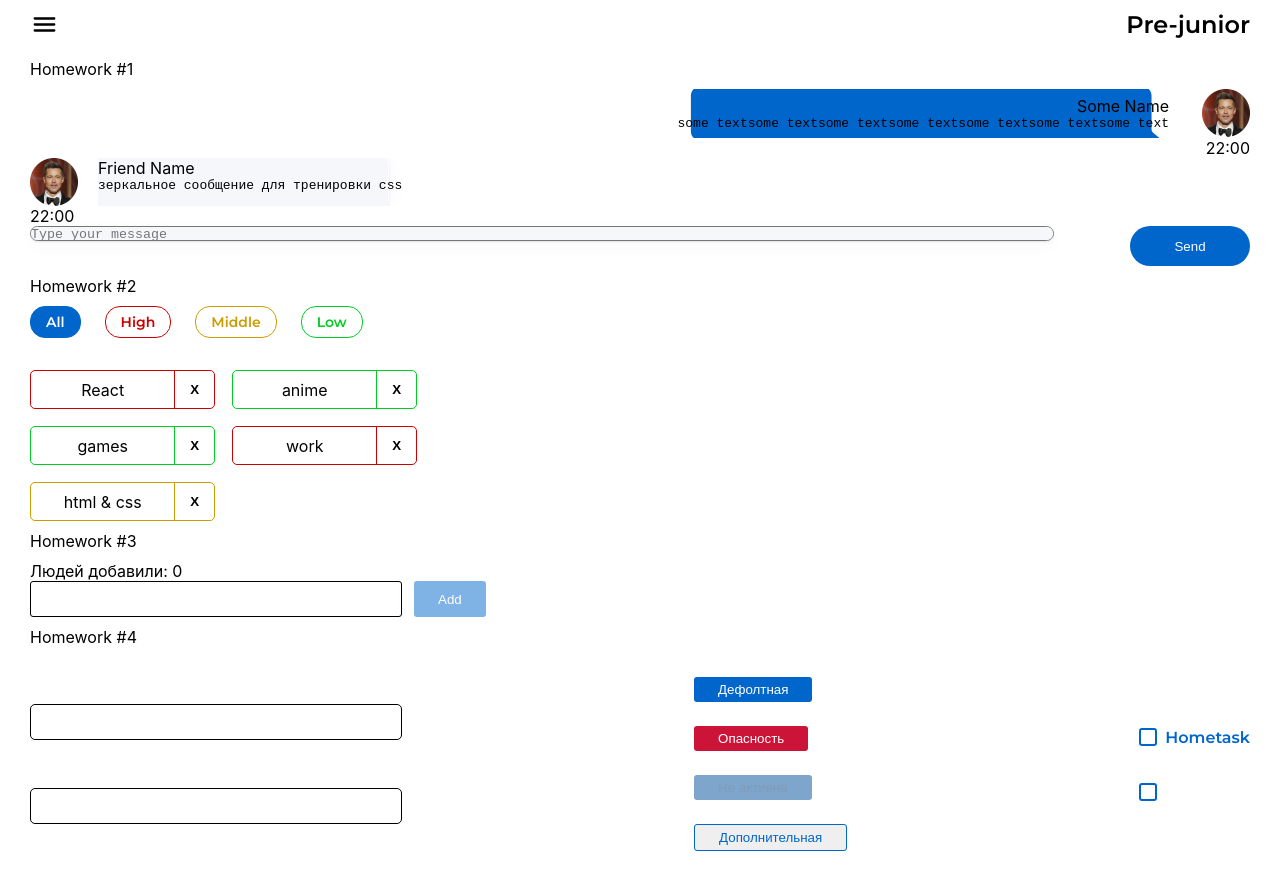
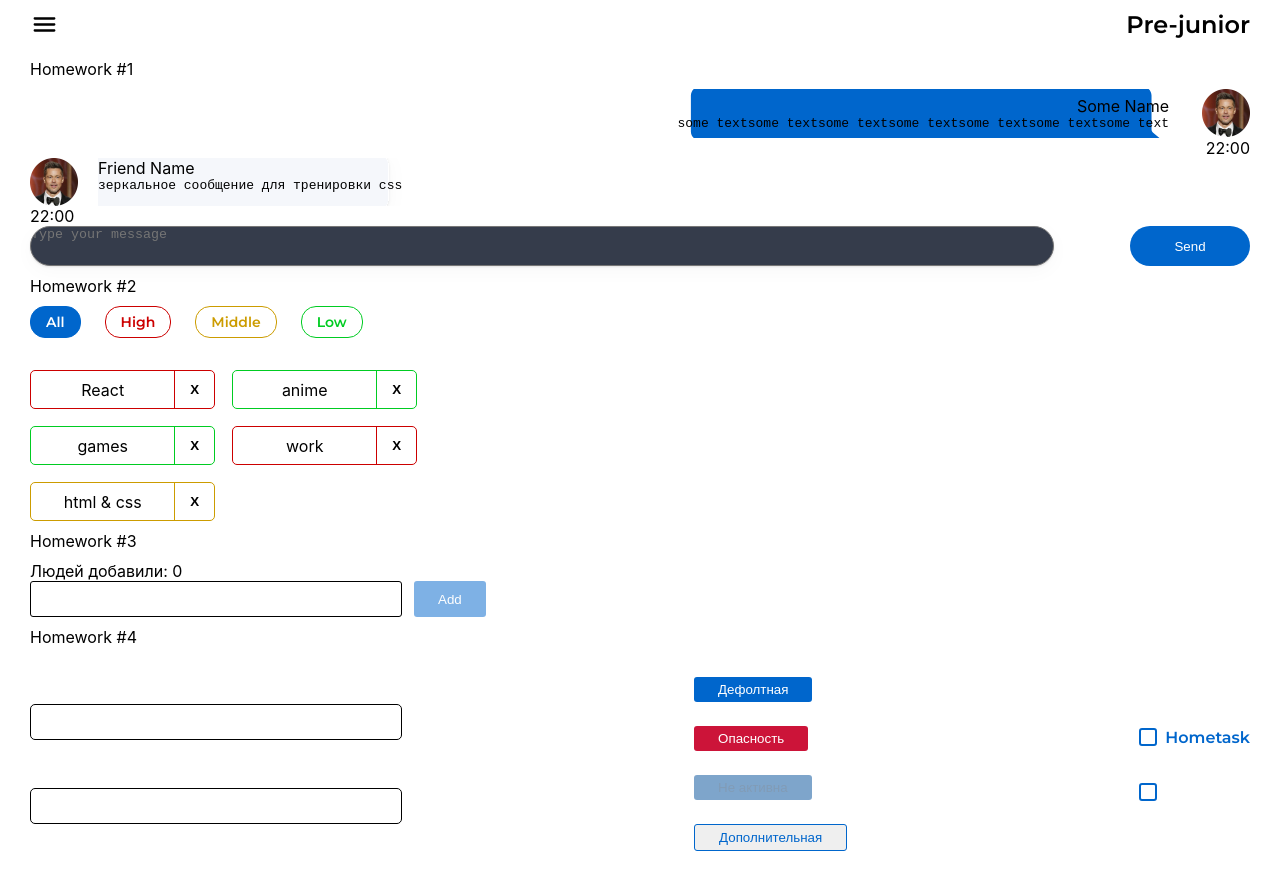
Before and after one commit to EugeneSibc/homework-main, a React (Create React App) app: page /#/pre-junior in a window 1280 px wide. Built offline with nearby package versions, Linux system fonts and the light colour scheme.

Commit message:
refactor textarea styles

```diff
--- a/src/s2-homeworks/hw01/message-sender/MessageSender.module.css
+++ b/src/s2-homeworks/hw01/message-sender/MessageSender.module.css
@@ -6,13 +6,13 @@
 .textarea {
     resize: none;
     width: 80vw;
-    height: 40px;
+    height: 40px !important;
     display: flex;
     justify-content: center;
     align-items: center;
     flex-shrink: 0;
     border-radius: 20px;
-    background: #F5F7FB;
+    background: #353c4b;
     box-shadow: 0px 1px 2px 0px rgba(29, 33, 38, 0.10), 0px 5px 20px 0px rgba(29, 33, 38, 0.03);
 }
 
```
